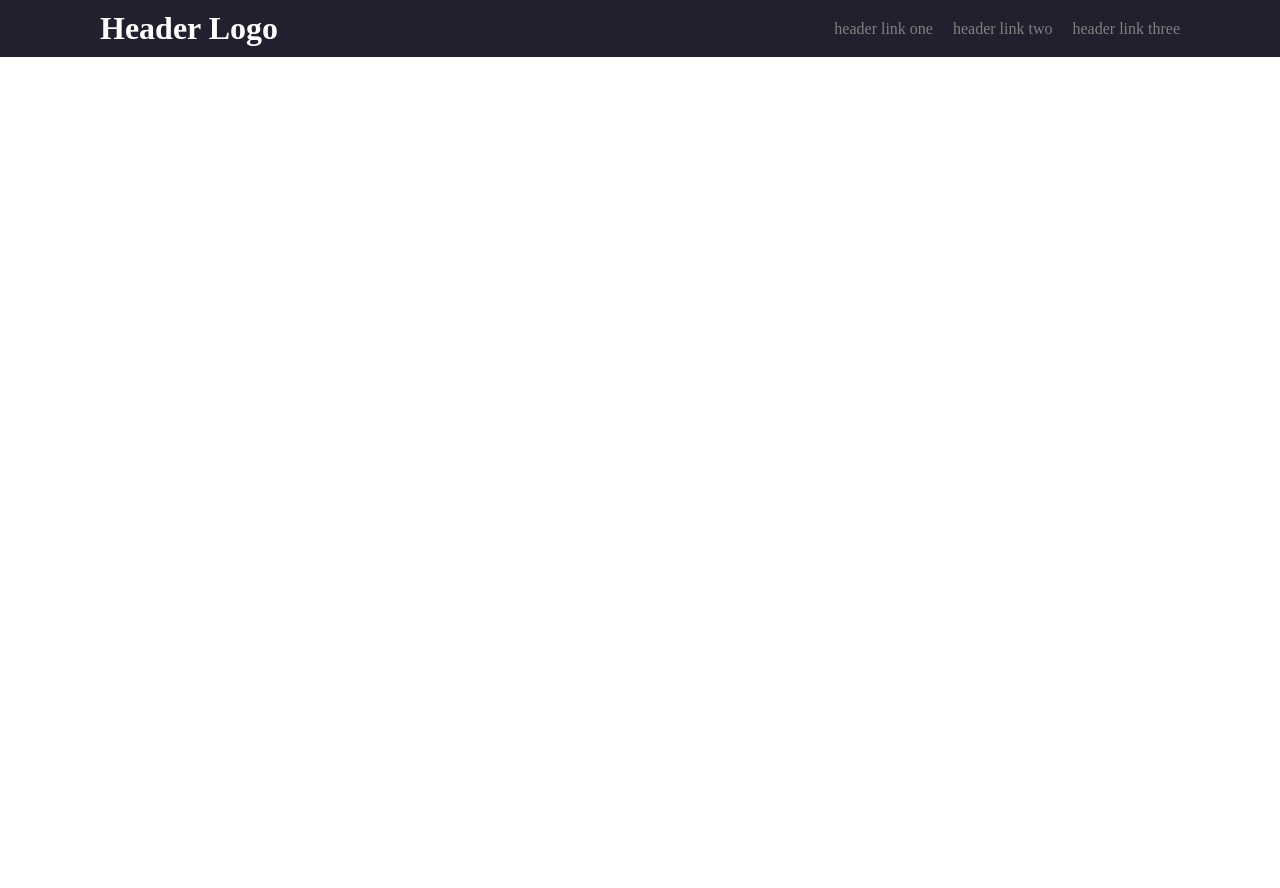
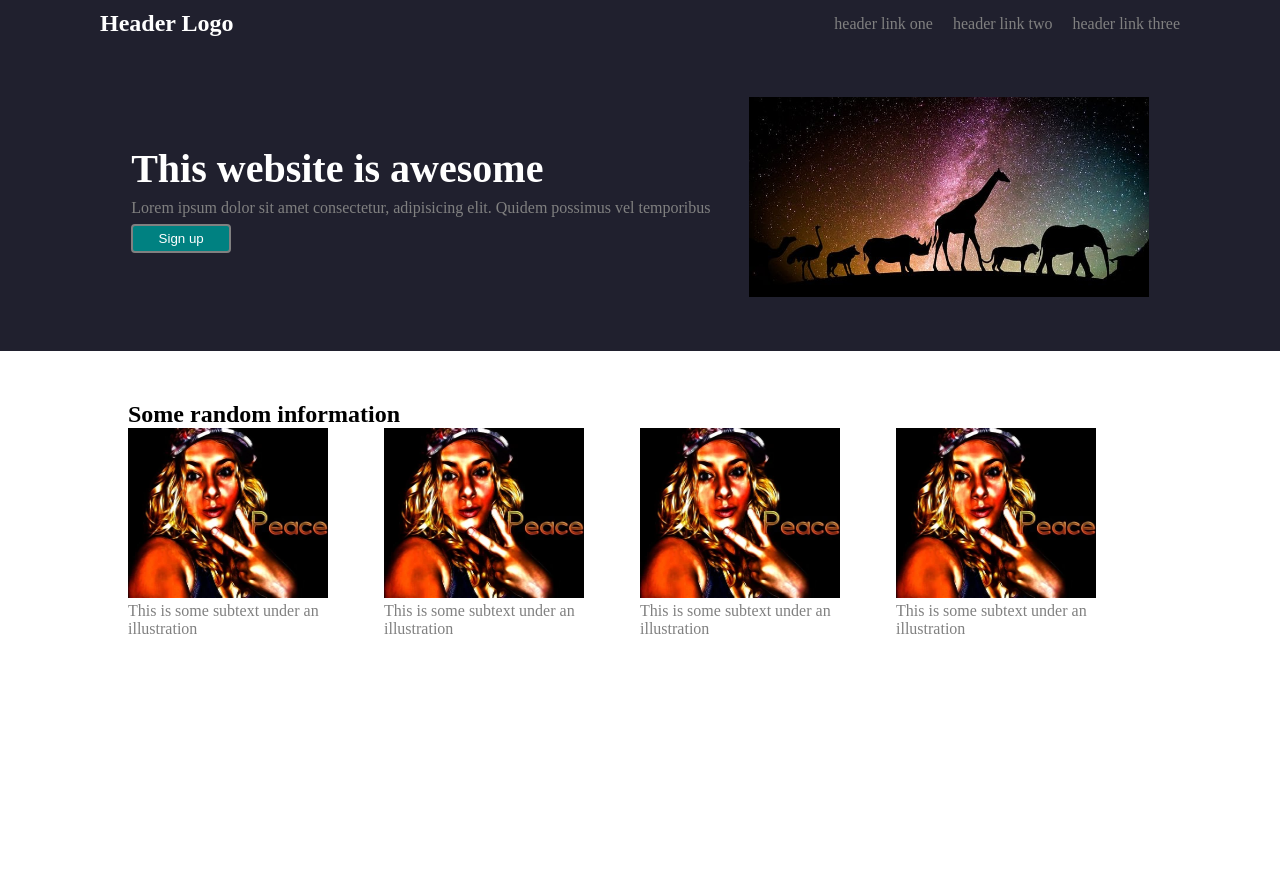
Before and after one commit to oll310e/odin-landing-page1, a plain HTML site: page index.html in a window 1280 px wide. Before the commit the page ends 800 px from the top, so only its background shows below. Drawn offline with Linux system fonts and the light colour scheme.

Commit message:
Add content-image-section, Start random-info-section

```diff
--- a/index.html
+++ b/index.html
@@ -7,10 +7,46 @@
     </head>
     <body>
         <header>
-            <h1 class="logo">Header Logo</h1>
+            <h2 class="logo">Header Logo</h2>
             <a href="/" class="header-link">header link one</a>
             <a href="/" class="header-link">header link two</a>
             <a href="/" class="header-link">header link three</a>
         </header>
+        <div class="-content">
+            <div class="section content-image-section">
+                <div class="image-section-text">
+                    <h2 class="image-section-title">This website is awesome</h2>
+                    <p class="breadtext">Lorem ipsum dolor sit amet consectetur,
+                        adipisicing elit. Quidem possimus vel temporibus </p>
+                    <button type="button" class="btn bordered">Sign up</button>
+                </div>
+                <div>
+                    <img id="content-image" src="images/animals.jpg" alt="an empty picture">
+                </div>
+            </div>
+            <div class="section random-info-section">
+                <h2>Some random information</h2>
+                <div class="random-images">
+                    <div class="random-info">
+                        <img src="images/girl-peace.webp" alt="">
+                        <p class="breadtext">This is some subtext under an illustration</p>
+                    </div>
+                    <div class="random-info">
+                        <img src="images/girl-peace.webp" alt="">
+                        <p class="breadtext">This is some subtext under an illustration</p>
+                    </div>
+                    <div class="random-info">
+                        <img src="images/girl-peace.webp" alt="">
+                        <p class="breadtext">This is some subtext under an illustration</p>
+                    </div>
+                    <div class="random-info">
+                        <img src="images/girl-peace.webp" alt="">
+                        <p class="breadtext">This is some subtext under an illustration</p>
+                    </div>
+                </div>
+            </div>
+            <div class="section"></div>
+            <div class="section"></div>
+        </div>
     </body>
 </html>
--- a/styles.css
+++ b/styles.css
@@ -31,3 +31,71 @@ header {
     color: grey;
     text-decoration: none;
 }
+
+.btn {
+    padding: 5px;
+    background-color: rgb(0, 129, 129);
+    cursor: pointer;
+    transition: ease-in 0.2s;
+}
+
+.bordered {
+    border: 2px solid gray;
+    border-radius: 4px;
+}
+
+.breadtext {
+    color: grey;
+}
+
+.btn:hover {
+    background-color: rgb(67, 132, 110);
+}
+
+.section {
+    height: 40%;
+    padding: 50px 10vw;
+    margin: 0 auto;
+}
+
+/* Content */
+
+.content-image-section {
+    display: flex;
+    justify-content: center;
+    align-items: center;
+    background-color: var(--header-color);
+    gap: 3vw;
+    color: white;
+}
+
+#content-image {
+    height: 200px;
+    width: 400px;
+}
+
+.image-section-title {
+    font-size: 40px;
+}
+
+.image-section-text {
+    display: flex;
+    flex-direction: column;
+    gap: 7px;
+}
+
+.image-section-text .btn{
+    width: 100px;
+    color: white;
+}
+
+/* random */
+
+.random-info img {
+    height: 170px;
+    width: 200px;
+}
+
+.random-images {
+    display: flex;
+}
```
Also changed, not shown: images/animals.jpg (added), images/girl-peace.webp (added).
